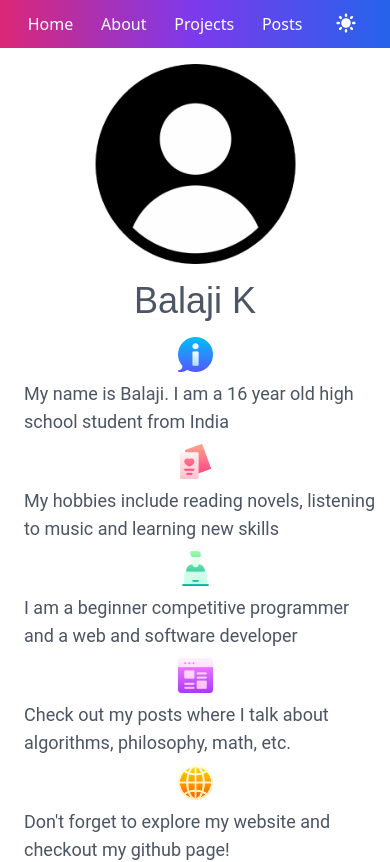
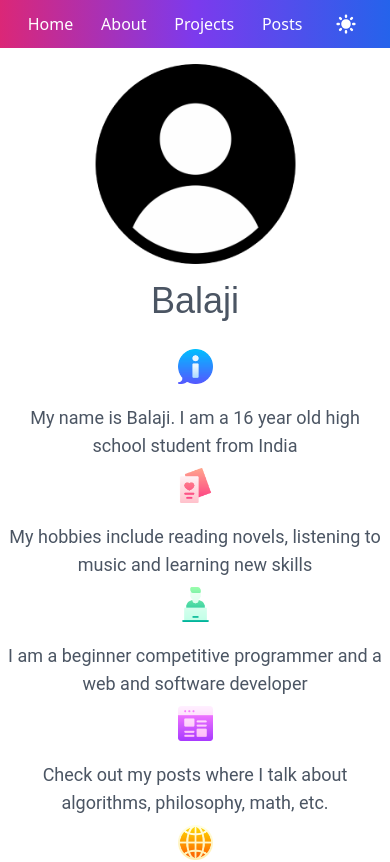
Before and after one commit to balajiofficial/Website, a Next.js app: page /about in a window 390 px wide. Shown: the top 862 px of the page. Built offline with nearby package versions, Linux system fonts and the light colour scheme.

Commit message:
Update nav colors, about changes, readme

```diff
--- a/components/navbar.tsx
+++ b/components/navbar.tsx
@@ -35,7 +35,7 @@ export default class Navbar extends Component {
   render(): ReactElement<HTMLDivElement> {
     return (
       <div>
-        <nav className="min-h-full h-12 text-base sm:text-lg bg-gradient-to-r from-pink-600 via-purple-600 to-blue-600  text-white dark:text-white dark:from-rose-600 dark:via-yellow-600 dark:to-green-600">
+        <nav className="min-h-full h-12 text-base sm:text-lg bg-gradient-to-r from-pink-600 via-purple-600 to-blue-600  text-white dark:text-white dark:from-fuchsia-600 dark:via-indigo-600 dark:to-cyan-600">
           <div>
             <div className="flex justify-evenly font-medium">
               {this.state.pages.map((e) => {
@@ -54,7 +54,8 @@ export default class Navbar extends Component {
                   </Link>
                 );
               })}
-              <div className="flex items-center">
+
+              <div className="mt-2 sm:mt-1.5">
                 <div
                   className="cursor-pointer"
                   onClick={() => {
@@ -75,7 +76,7 @@ export default class Navbar extends Component {
                     );
                   }}
                 >
-                  <div className="p-1 rounded-lg hover:bg-blue-900 dark:hover:bg-green-900 cursor-pointer">
+                  <div className="p-1 rounded-lg hover:bg-blue-900 cursor-pointer">
                     {this.state.theme == "dark" ? (
                       <svg
                         xmlns="http://www.w3.org/2000/svg"
--- a/components/post.tsx
+++ b/components/post.tsx
@@ -2,7 +2,7 @@ import Link from "next/link";
 
 export default function Post({ post, index }) {
   return (
-    <div className="flex justify-center" key={post.id}>
+    <div className="flex justify-center">
       <div className="font-about md:w-2/3 w-11/12 mt-4">
         <div>
           <Link href={`/post/${post.id}`} passHref>
--- a/pages/about.tsx
+++ b/pages/about.tsx
@@ -24,13 +24,13 @@ export default function About(): ReactElement<ReactFragment> {
           </div>
           <div className="mt-3 flex justify-center">
             <p className="text-4xl sm:text-6xl text-gray-600 dark:text-gray-200 font-footer">
-              Balaji K
+              Balaji
             </p>
           </div>
           <div>
             <div className="flex justify-center">
-              <div className="lg:ml-0 lg:mr-0 ml-2 mr-2">
-                <div className="mt-4 sm:mt-7 xl:mt-10">
+              <div>
+                <div className="mt-7 xl:mt-10">
                   <ul>
                     {aboutData.map((e, i) => {
                       return (
@@ -41,17 +41,17 @@ export default function About(): ReactElement<ReactFragment> {
                           }
                         >
                           <div className="sm:flex sm:items-center">
-                            <div className="flex sm:flex-none justify-center sm:mb-0 mb-2">
+                            <div className="flex sm:flex-none justify-center sm:mb-0 mb-5">
                               <Image
                                 src={e[0]}
                                 width={35}
                                 height={35}
                                 alt="Image"
-                                quality={50}
+                                quality={25}
                               />
                             </div>
-                            <div className="ml-4 text-gray-600 dark:text-gray-400 font-about text-lg">
-                              <p>{e[1]}</p>
+                            <div className="ml-2 mr-2 text-gray-600 dark:text-gray-400 font-about text-lg flex sm:flex-none justify-center">
+                              <p className="text-center">{e[1]}</p>
                             </div>
                           </div>
                         </li>
--- a/pages/index.tsx
+++ b/pages/index.tsx
@@ -23,7 +23,7 @@ export default function Home(): ReactElement<ReactFragment> {
                   rel="noreferrer"
                   className="text-white"
                 >
-                  <button className="bg-black hover:bg-gray-700 dark:bg-gray-800 dark:hover:bg-gray-700 rounded-lg p-3 font-semibold h-14 hover:shadow-lg">
+                  <button className="bg-gray-800 hover:bg-black dark:bg-gray-300 dark:hover:bg-gray-200 dark:text-black rounded-lg p-3 font-semibold h-14 hover:shadow-lg">
                     <div className="whitespace-nowrap">
                       <svg
                         height="32"
@@ -48,7 +48,7 @@ export default function Home(): ReactElement<ReactFragment> {
               <div className="pt-3 pb-3">
                 <a href="" className="text-white">
                   <button
-                    className="bg-blue-500 hover:bg-blue-400 rounded-lg p-3 font-semibold h-14 hover:shadow-lg"
+                    className="bg-blue-500 hover:bg-blue-600 dark:hover:bg-blue-400 rounded-lg p-3 font-semibold h-14 hover:shadow-lg"
                     onClick={() => {
                       alert("No Twitter account created yet");
                     }}
@@ -72,15 +72,13 @@ export default function Home(): ReactElement<ReactFragment> {
               <div className="pt-3 pb-3">
                 <a href="" className="text-white">
                   <button
-                    className="bg-gradient-to-tl from-red-600 via-purple-600 to-blue-600 rounded-lg p-3 hover:from-red-500 hover:via-purple-500 hover:to-blue-500 font-semibold h-14 hover:shadow-lg"
+                    className="bg-gradient-to-tl from-red-600 via-purple-600 to-blue-600 rounded-lg p-3 dark:hover:from-red-500 dark:hover:via-purple-500 dark:hover:to-blue-500 hover:from-red-700 hover:via-purple-700 hover:to-blue-700 font-semibold h-14 hover:shadow-lg"
                     onClick={() => {
                       alert("No Instagram account created yet");
                     }}
                   >
                     <svg
                       xmlns="http://www.w3.org/2000/svg"
-                      width="24"
-                      height="24"
                       viewBox="0 0 24 24"
                       className="fill-current inline-block h-8 w-8"
                     >
@@ -95,7 +93,7 @@ export default function Home(): ReactElement<ReactFragment> {
               </div>
               <div className="pt-3 pb-3">
                 <a href="mailto:notanemail@email.com" className="text-white">
-                  <button className="bg-gradient-to-l from-cyan-500 to-blue-500 hover:from-cyan-400 hover:to-blue-400 rounded-lg p-3 font-semibold h-14 hover:shadow-lg">
+                  <button className="bg-gradient-to-r from-pink-600 to-pink-700 hover:from-pink-700 hover:to-pink-800 dark:hover:from-pink-500 dark:hover:to-pink-600 rounded-lg p-3 font-semibold h-14 hover:shadow-lg">
                     <svg
                       xmlns="http://www.w3.org/2000/svg"
                       className="h-9 w-9 inline-block"
--- a/pages/posts.tsx
+++ b/pages/posts.tsx
@@ -31,8 +31,7 @@ export default class BlogPage extends Component {
           <title>Blog | Balaji</title>
         </Head>
 
-        <div className="dark:bg-gray-900 mt-5"></div>
-        <div>
+        <div className="mt-5">
           <div className="flex justify-center">
             <div className="w-11/12 md:w-2/3">
               <div className="mb-3">
@@ -69,8 +68,11 @@ export default class BlogPage extends Component {
           <div>
             {this.state.content.map((post, index) => {
               if (searchAlgo(post, this.state.searchText))
-                return <Post post={post} key={post.id} index={index} />;
-              else return <Fragment></Fragment>;
+                return (
+                  <div key={post.id}>
+                    <Post post={post} keyValue={post.id} index={index} />
+                  </div>
+                );
             })}
           </div>
         </div>
--- a/styles/global.css
+++ b/styles/global.css
@@ -15,6 +15,8 @@
 
 * {
   outline: 0 !important;
+  -webkit-user-select: none;
+  user-select: none;
 }
 
 /* Scrollbar CSS */
```
Also changed, not shown: posts/test.md (line endings or trailing spaces), 2 other files (tests, documents, lock files or other folders).
